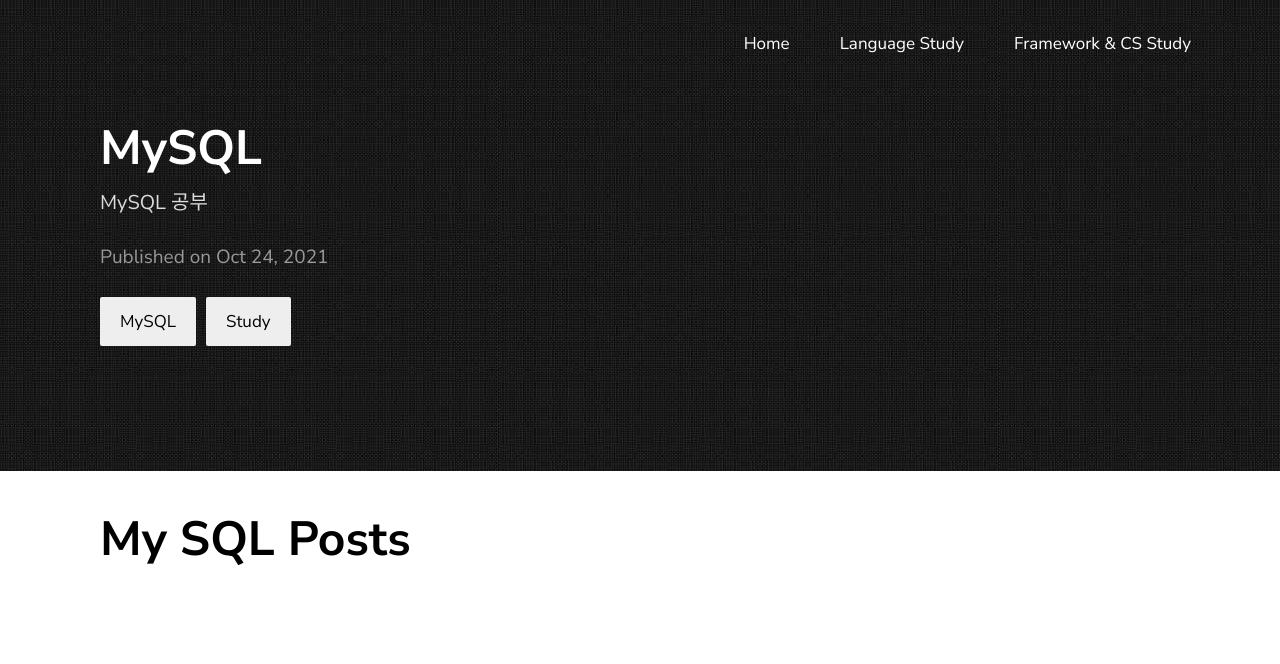
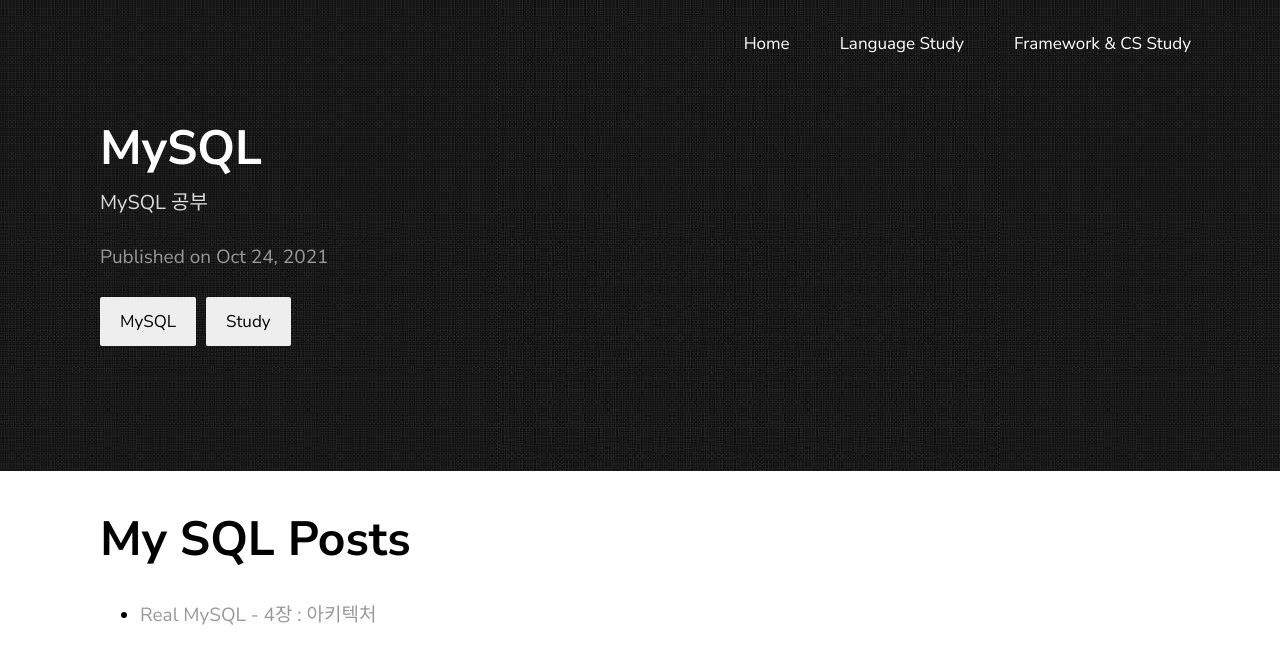
Before and after one commit to yoowonyoung/yoowonyoung.github.io, a Jekyll site: the page built from _posts/2021-10-24-MySQL.md, in a window 1280 px wide. Shown: the top 664 px of the page. Built offline with Jekyll 4.4.1, drawn with Linux system fonts in a browser that asks for light colours; comment, search, counter and statistics services are not loaded.

Commit message:
Add Post

```diff
--- a/_posts/2021-10-24-MySQL.md
+++ b/_posts/2021-10-24-MySQL.md
@@ -8,3 +8,5 @@
 ---
 
 # My SQL Posts
+
+- [Real MySQL - 4장 : 아키텍처](https://yoowonyoung.github.io/posts/Real-MySQL-01/)
```
